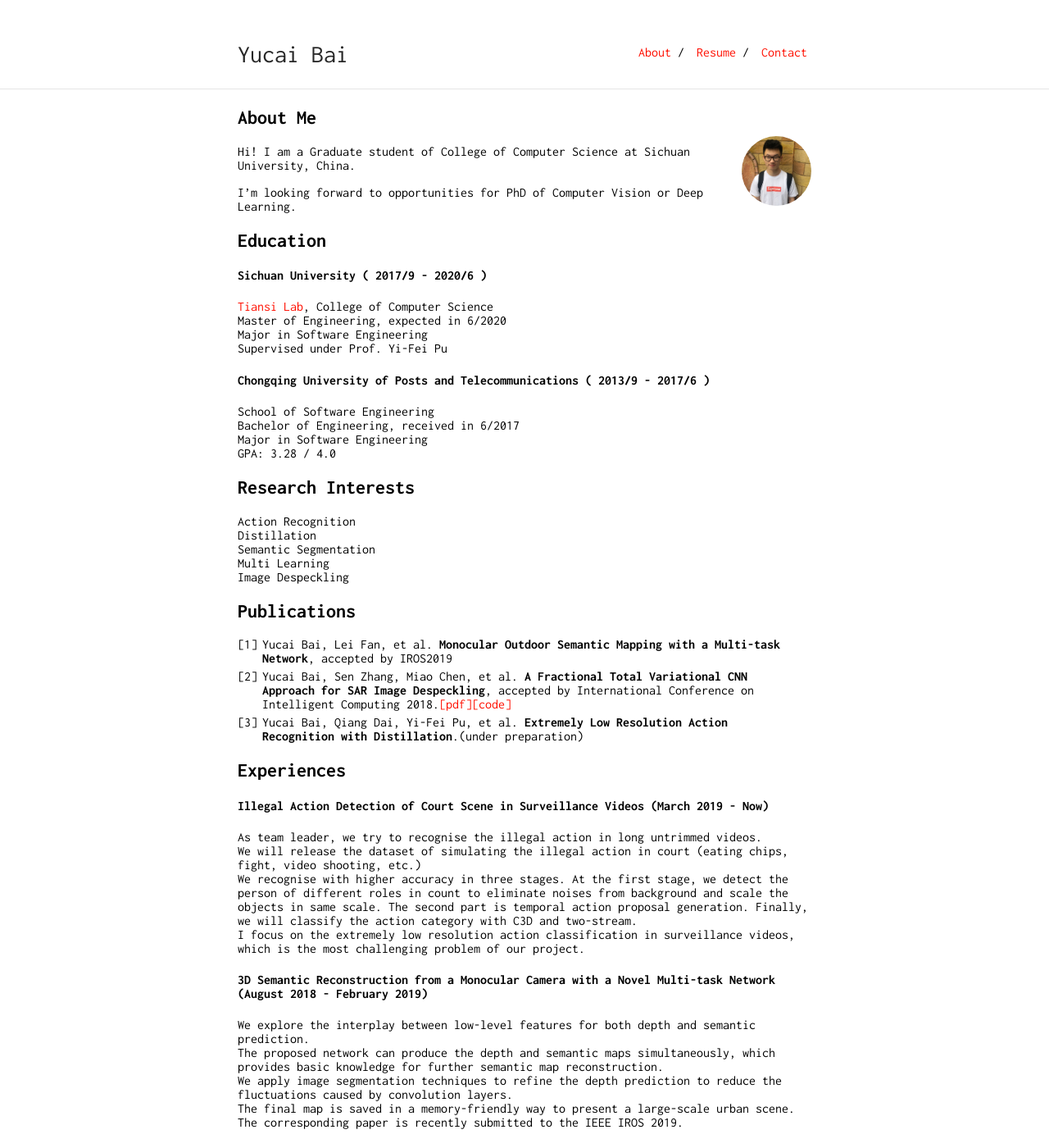
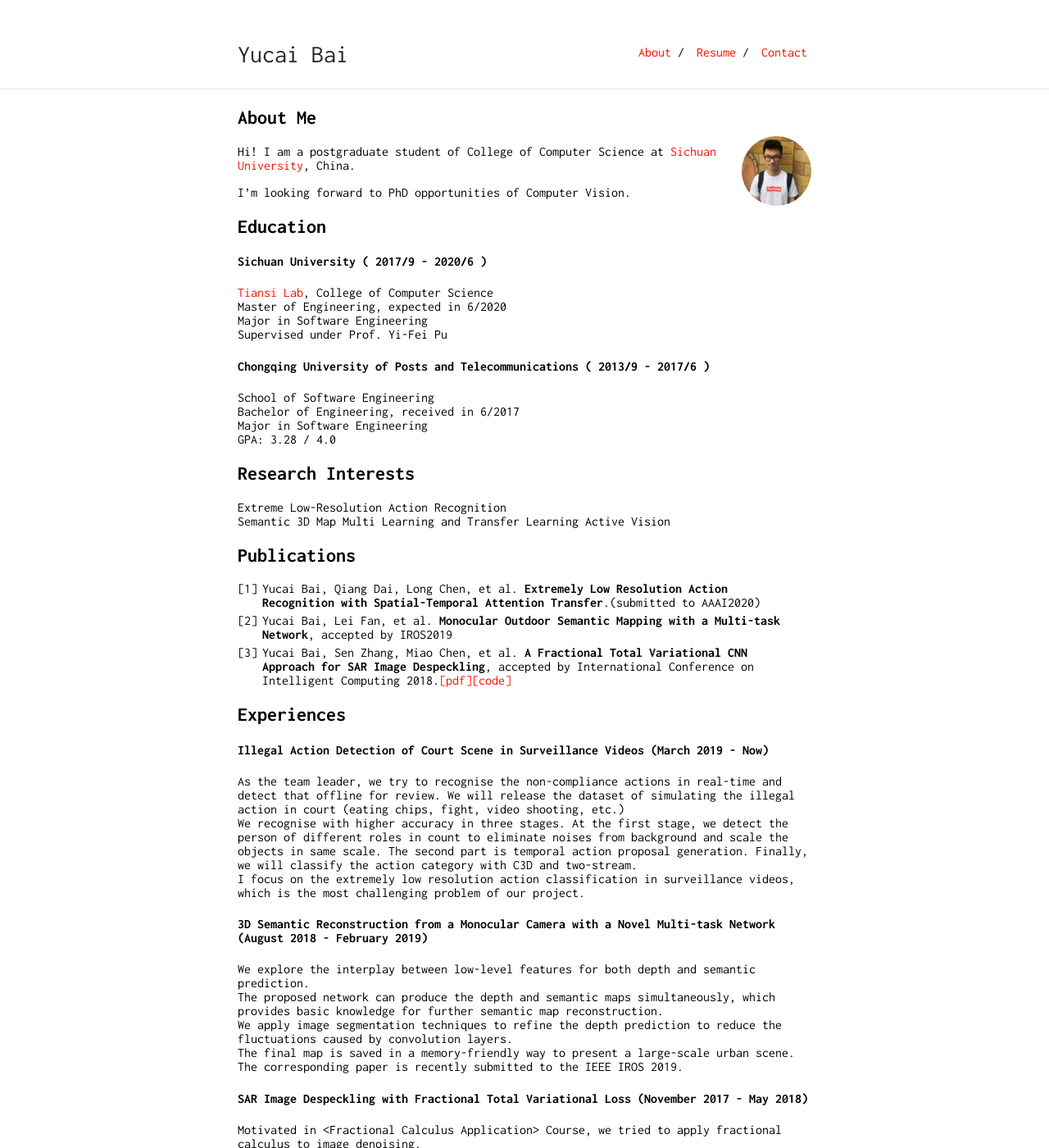
Before and after one commit to RaymondByc/raymondbyc-github.io, a Jekyll site: the page built from index.md, in a window 1280 px wide and 1400 px high. Shown: the whole window at 82% size. Built offline with Jekyll 4.4.1, drawn with Linux system fonts in a browser that asks for light colours; our own code applies the rules of GitHub Pages for plain Markdown files.

Commit message:
index update.

```diff
--- a/index.md
+++ b/index.md
@@ -6,9 +6,9 @@ layout: default
 
 <img class="profile-picture" src="portrait.jpg">
 
-Hi! I am a Graduate student of College of Computer Science at Sichuan University, China.
+Hi! I am a postgraduate student of College of Computer Science at [Sichuan University](http://en.scu.edu.cn), China.
 
-I'm looking forward to opportunities for PhD of Computer Vision or Deep Learning.
+I'm looking forward to PhD opportunities of Computer Vision.
 
 ## Education
 #### Sichuan University ( 2017/9 - 2020/6 )
@@ -24,21 +24,20 @@ Major in Software Engineering
 GPA: 3.28 / 4.0
 
 ## Research Interests
-Action Recognition
-Distillation
-Semantic Segmentation
-Multi Learning
-Image Despeckling
+Extreme Low-Resolution Action Recognition
+Semantic 3D Map
+Multi Learning and Transfer Learning
+Active Vision
 
 ## Publications
-1. Yucai Bai, Lei Fan, et al. __Monocular Outdoor Semantic Mapping with a Multi-task Network__, accepted by IROS2019
-2. Yucai Bai, Sen Zhang, Miao Chen, et al. __A Fractional Total Variational CNN Approach for SAR Image Despeckling__, accepted by International Conference on Intelligent Computing 2018.[\[pdf\]](https://link.springer.com/chapter/10.1007/978-3-319-95957-3_46)[\[code\]](https://github.com/RaymondByc/FID-CNN)
-3. Yucai Bai, Qiang Dai, Yi-Fei Pu, et al. __Extremely Low Resolution Action Recognition with Distillation__.(under preparation)
+1. Yucai Bai, Qiang Dai, Long Chen, et al. __Extremely Low Resolution Action Recognition with Spatial-Temporal Attention Transfer__.(submitted to AAAI2020)
+2. Yucai Bai, Lei Fan, et al. __Monocular Outdoor Semantic Mapping with a Multi-task Network__, accepted by IROS2019
+3. Yucai Bai, Sen Zhang, Miao Chen, et al. __A Fractional Total Variational CNN Approach for SAR Image Despeckling__, accepted by International Conference on Intelligent Computing 2018.[\[pdf\]](https://link.springer.com/chapter/10.1007/978-3-319-95957-3_46)[\[code\]](https://github.com/RaymondByc/FID-CNN)
 
 ## Experiences
 
 #### Illegal Action Detection of Court Scene in Surveillance Videos  (March 2019 - Now)
-As team leader, we try to recognise the illegal action in long untrimmed videos.
+As the team leader, we try to recognise the non-compliance actions in real-time and detect that offline for review.
 We will release the dataset of simulating the illegal action in court (eating chips, fight, video shooting, etc.)
 We recognise with higher accuracy in three stages.
  At the first stage, we detect the person of different roles in count to eliminate noises from background and scale the objects in same scale.
```
